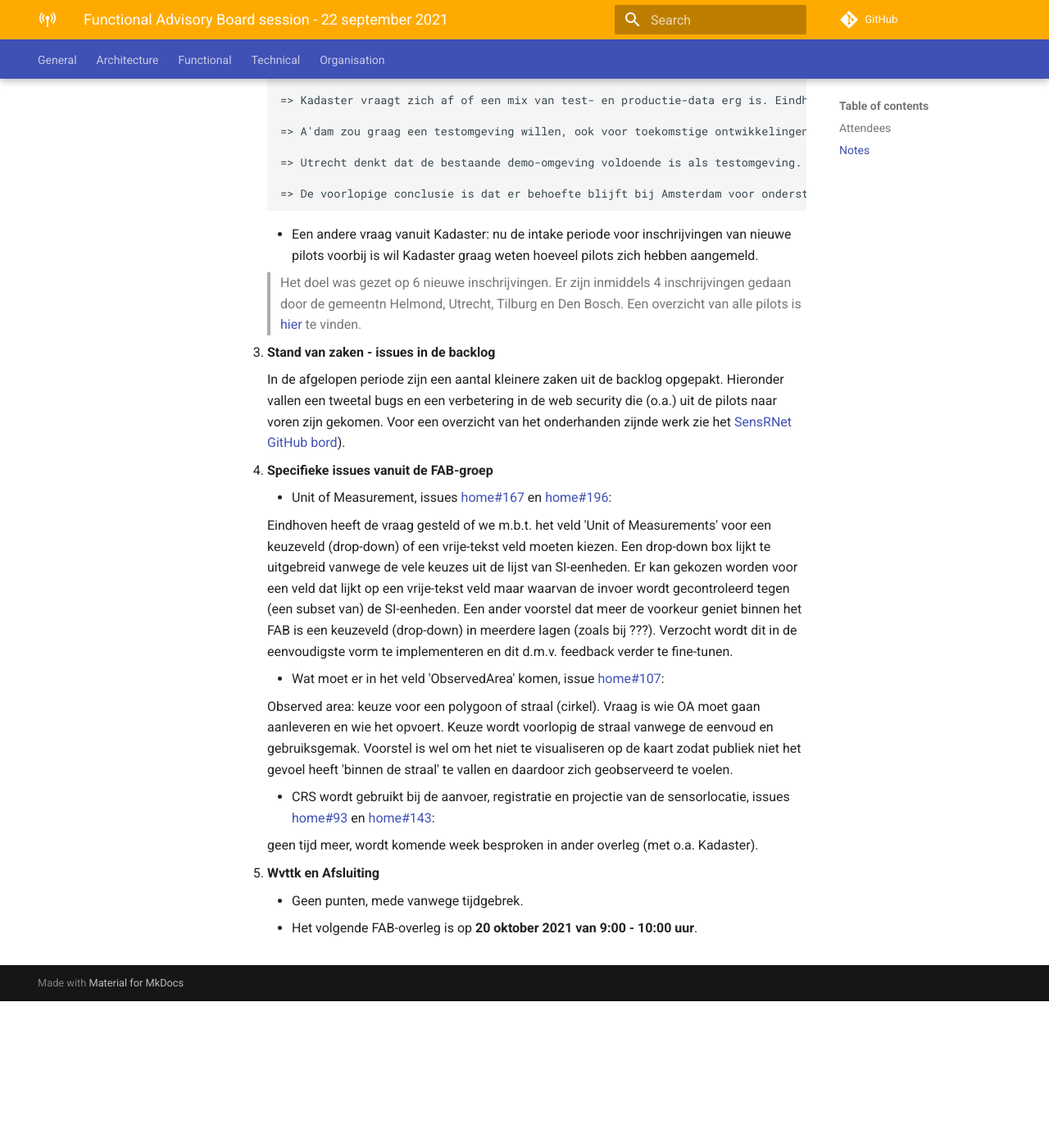
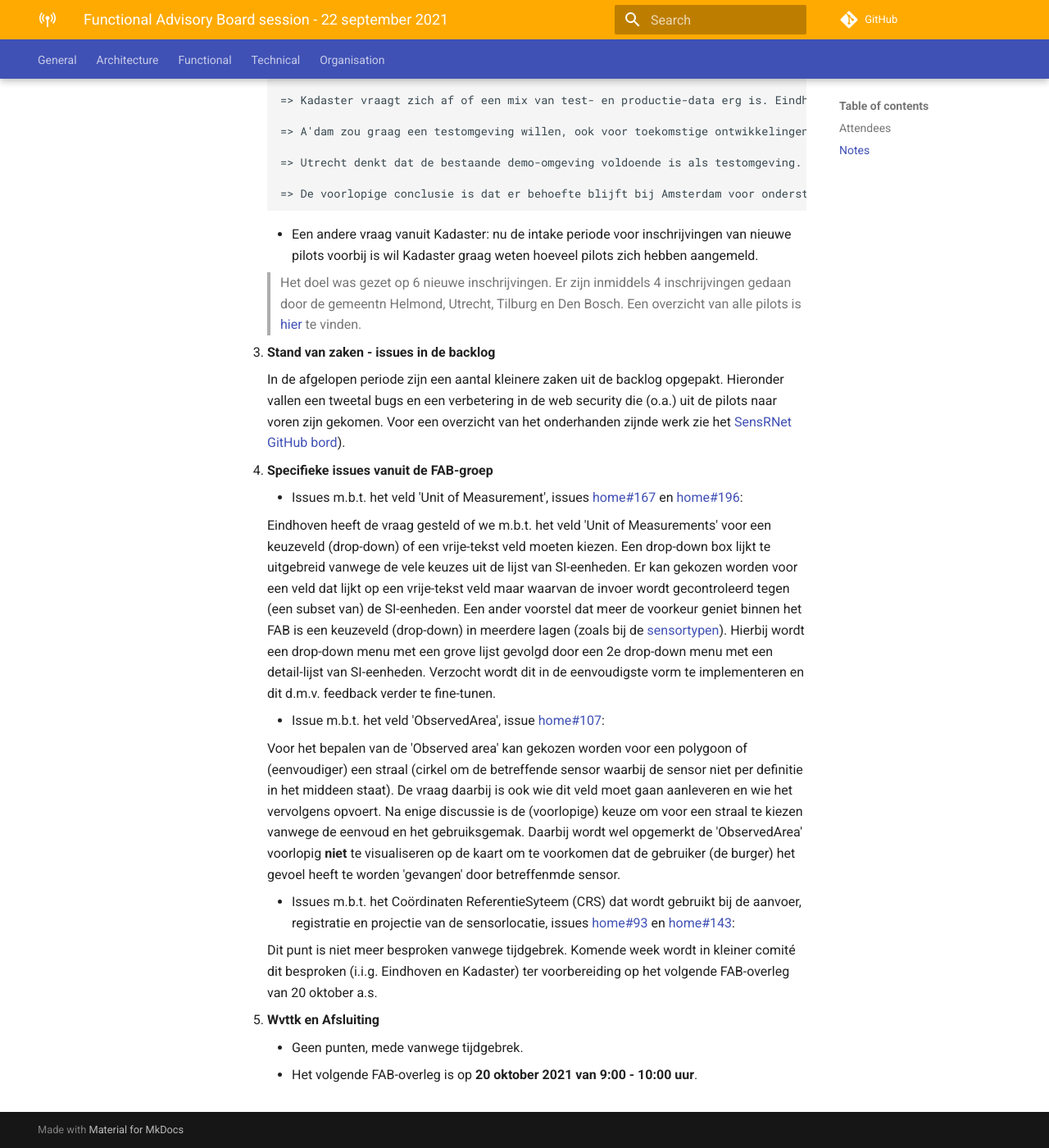
Before and after one commit to kadaster-labs/sensrnet-home, an MkDocs documentation site: the page built from docs/notes/2021-09-22-FAB-notes.md, in a window 1280 px wide and 1400 px high, scrolled down 1506 px. Shown: the whole window at 82% size. Built offline with MkDocs 1.6.1 and Material for MkDocs 9.7.7, drawn with Linux system fonts in a browser that asks for light colours; comment, search, counter and statistics services are not loaded; before the commit the page ends 2727 px from its top, so only the background shows below that.

Commit message:
Update 2021-09-22-FAB-notes.md

```diff
--- a/docs/notes/2021-09-22-FAB-notes.md
+++ b/docs/notes/2021-09-22-FAB-notes.md
@@ -56,19 +56,17 @@ Onderwerpen:
 
 4. **Specifieke issues vanuit de FAB-groep**
 
-     - Unit of Measurement, issues [home#167](https://github.com/kadaster-labs/sensrnet-home/issues/167) en [home#196](https://github.com/kadaster-labs/sensrnet-home/issues/196):
+     - Issues m.b.t. het veld 'Unit of Measurement', issues [home#167](https://github.com/kadaster-labs/sensrnet-home/issues/167) en [home#196](https://github.com/kadaster-labs/sensrnet-home/issues/196):
 
-       Eindhoven heeft de vraag gesteld of we m.b.t. het veld 'Unit of Measurements' voor een keuzeveld (drop-down) of een vrije-tekst veld moeten kiezen. Een drop-down box lijkt te uitgebreid vanwege de vele keuzes uit de lijst van SI-eenheden. Er kan gekozen worden voor een veld dat lijkt op een vrije-tekst veld maar waarvan de invoer wordt gecontroleerd tegen (een subset van) de SI-eenheden. Een ander voorstel dat meer de voorkeur geniet binnen het FAB is een keuzeveld (drop-down) in meerdere lagen (zoals bij ???). Verzocht wordt dit in de eenvoudigste vorm te implementeren en dit d.m.v. feedback verder te fine-tunen.
+       Eindhoven heeft de vraag gesteld of we m.b.t. het veld 'Unit of Measurements' voor een keuzeveld (drop-down) of een vrije-tekst veld moeten kiezen. Een drop-down box lijkt te uitgebreid vanwege de vele keuzes uit de lijst van SI-eenheden. Er kan gekozen worden voor een veld dat lijkt op een vrije-tekst veld maar waarvan de invoer wordt gecontroleerd tegen (een subset van) de SI-eenheden. Een ander voorstel dat meer de voorkeur geniet binnen het FAB is een keuzeveld (drop-down) in meerdere lagen (zoals bij de [sensortypen](https://github.com/kadaster-labs/sensrnet-home/issues/96)). Hierbij wordt een drop-down menu met een grove lijst gevolgd door een 2e drop-down menu met een detail-lijst van SI-eenheden. Verzocht wordt dit in de eenvoudigste vorm te implementeren en dit d.m.v. feedback verder te fine-tunen.
 
+     - Issue m.b.t. het veld 'ObservedArea', issue [home#107](https://github.com/kadaster-labs/sensrnet-home/issues/107):
 
-     - Wat moet er in het veld 'ObservedArea' komen, issue [home#107](https://github.com/kadaster-labs/sensrnet-home/issues/107):
+       Voor het bepalen van de 'Observed area' kan gekozen worden voor een polygoon of (eenvoudiger) een straal (cirkel om de betreffende sensor waarbij de sensor niet per definitie in het middeen staat). De vraag daarbij is ook wie dit veld moet gaan aanleveren en wie het vervolgens opvoert. Na enige discussie is de (voorlopige) keuze om voor een straal te kiezen vanwege de eenvoud en het gebruiksgemak. Daarbij wordt wel opgemerkt de 'ObservedArea' voorlopig **niet** te visualiseren op de kaart om te voorkomen dat de gebruiker (de burger) het gevoel heeft te worden 'gevangen' door betreffenmde sensor.
 
-       Observed area: keuze voor een polygoon of straal (cirkel). Vraag is wie OA moet gaan aanleveren en wie het opvoert. Keuze wordt voorlopig de straal vanwege de eenvoud en gebruiksgemak. Voorstel is wel om het niet te visualiseren op de kaart zodat publiek niet het gevoel heeft 'binnen de straal' te vallen en daardoor zich geobserveerd te voelen.
+     - Issues m.b.t. het Coördinaten ReferentieSyteem (CRS) dat wordt gebruikt bij de aanvoer, registratie en projectie van de sensorlocatie, issues [home#93](https://github.com/kadaster-labs/sensrnet-home/issues/93) en [home#143](https://github.com/kadaster-labs/sensrnet-home/issues/143):
 
-     - CRS wordt gebruikt bij de aanvoer, registratie en projectie van de sensorlocatie, issues [home#93](https://github.com/kadaster-labs/sensrnet-home/issues/93) en [home#143](https://github.com/kadaster-labs/sensrnet-home/issues/143):
-
-       geen tijd meer, wordt komende week besproken in ander overleg (met o.a. Kadaster).
-
+       Dit punt is niet meer besproken vanwege tijdgebrek. Komende week wordt in kleiner comité dit besproken (i.i.g. Eindhoven en Kadaster) ter voorbereiding op het volgende FAB-overleg van 20 oktober a.s.
 
 
 5. **Wvttk en Afsluiting**
```
